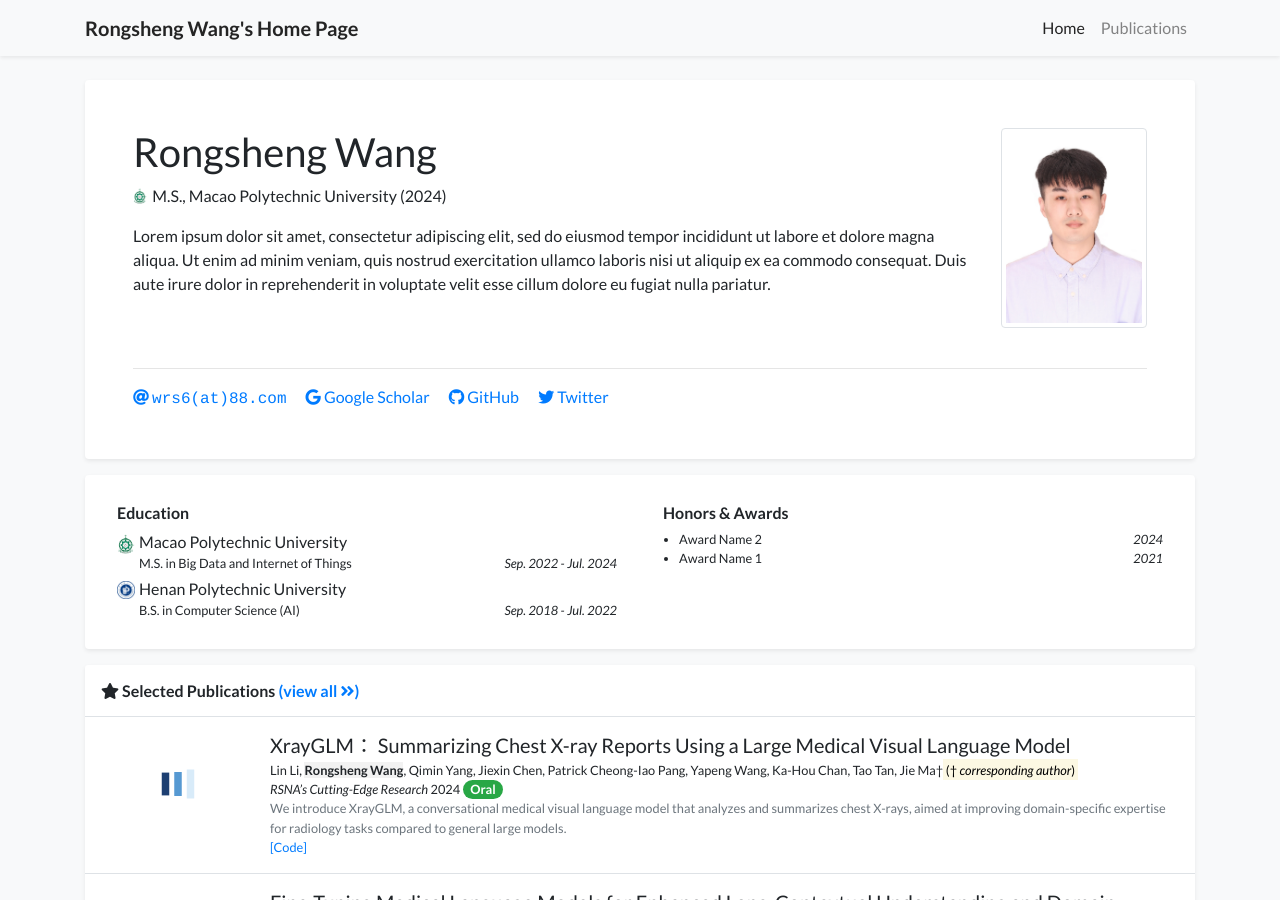
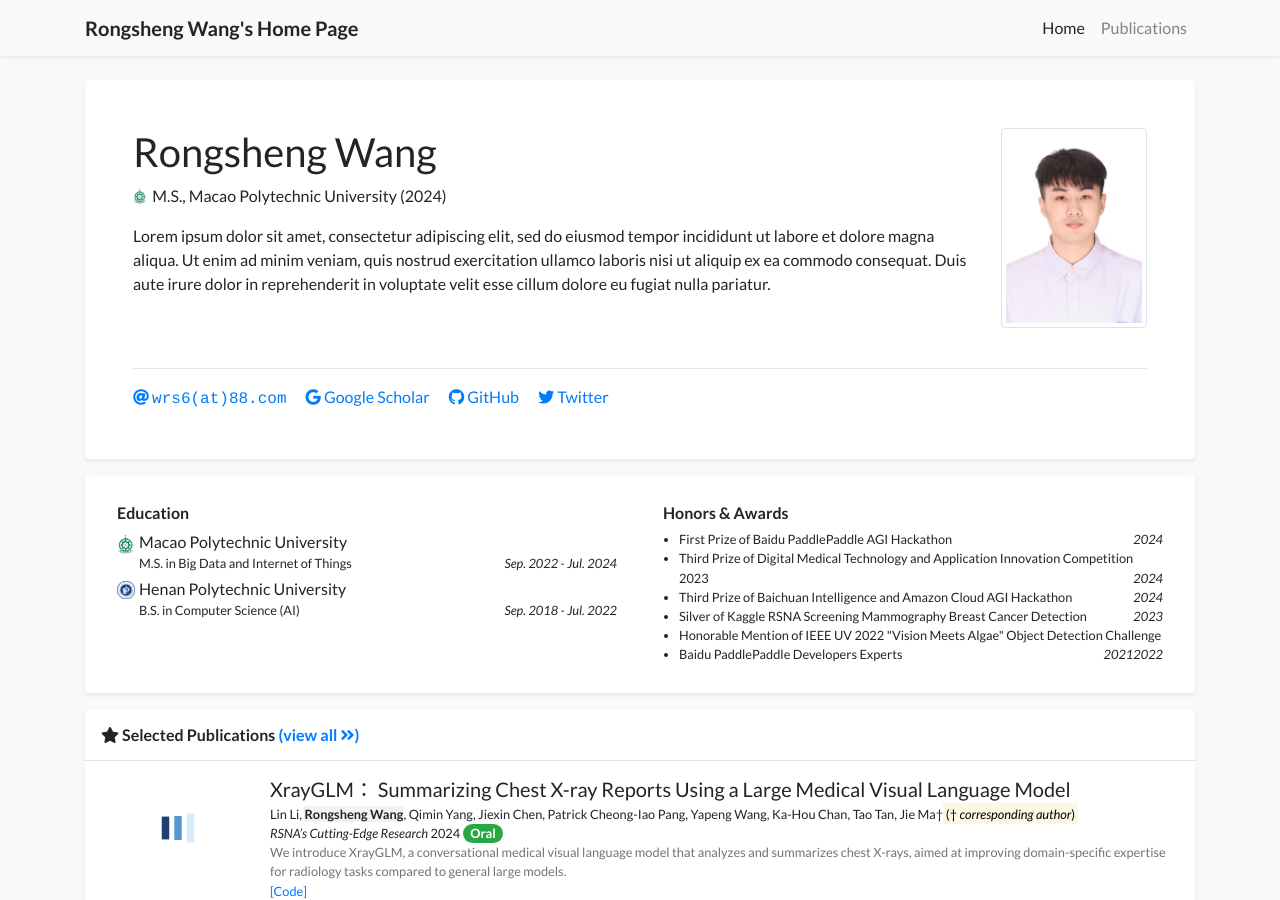
Before and after one commit to WangRongsheng/WangRongsheng.github.io, a Jekyll site: the page built from index.html, in a window 1280 px wide and 900 px high. Built offline with Jekyll 4.4.1, drawn with Linux system fonts in a browser that asks for light colours; a style sheet for code colours, icons or effects is not loaded.

Commit message:
Update profile.yml

```diff
--- a/_data/profile.yml
+++ b/_data/profile.yml
@@ -43,9 +43,17 @@ education:
 
 
 awards:
-- name: Award Name 2
+- name: First Prize of Baidu PaddlePaddle AGI Hackathon
   date: 2024
-- name: Award Name 1
+- name: Third Prize of Digital Medical Technology and Application Innovation Competition 2023
+  date: 2024
+- name: Third Prize of Baichuan Intelligence and Amazon Cloud AGI Hackathon
+  date: 2024
+- name: Silver of Kaggle RSNA Screening Mammography Breast Cancer Detection
+  date: 2023
+- name: Honorable Mention of IEEE UV 2022 "Vision Meets Algae" Object Detection Challenge
+  date: 2022
+- name: Baidu PaddlePaddle Developers Experts
   date: 2021
 
 # Feel free to replace the footer text if you would like to, but I will greatly appreciate it
```
